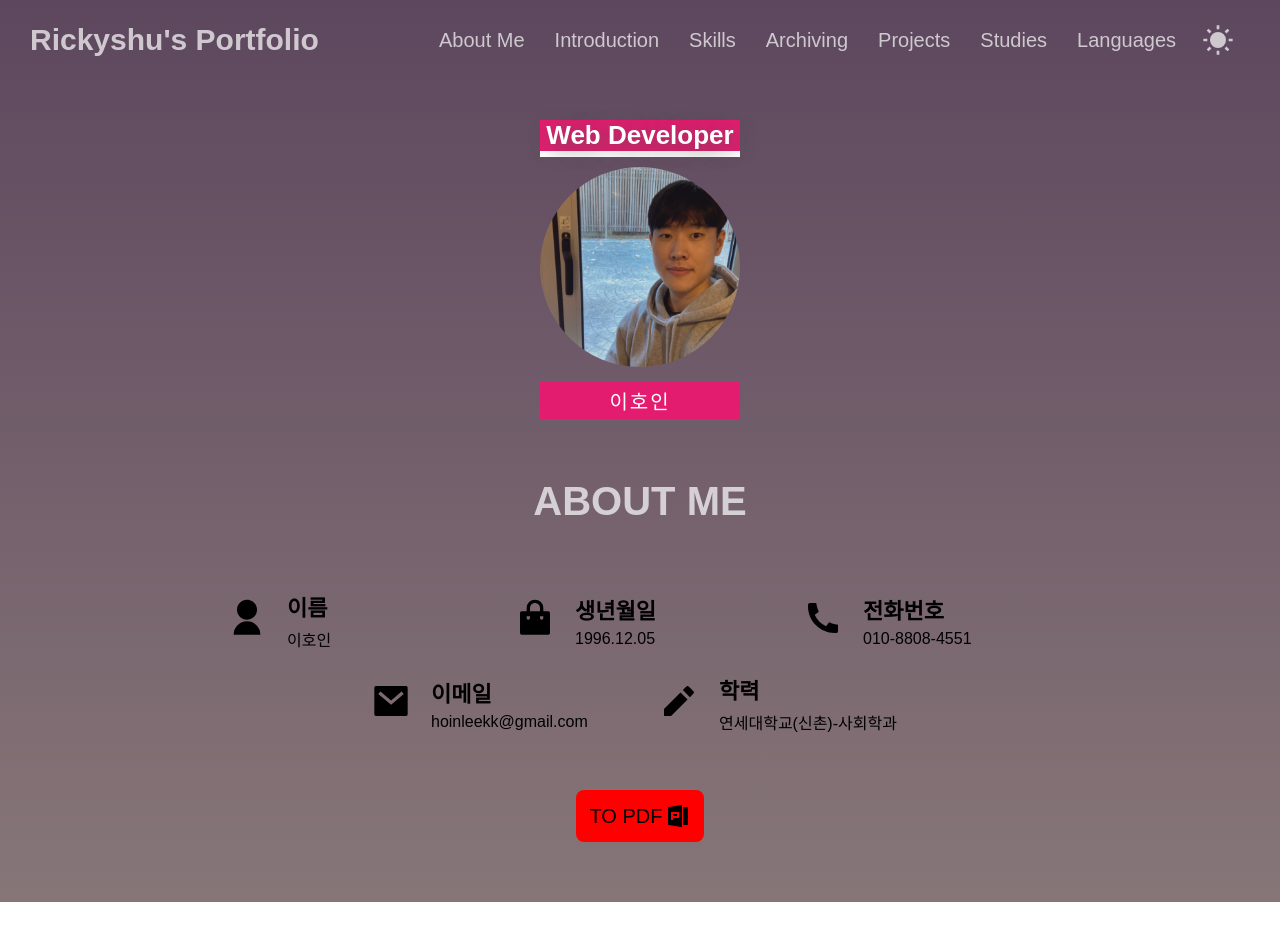
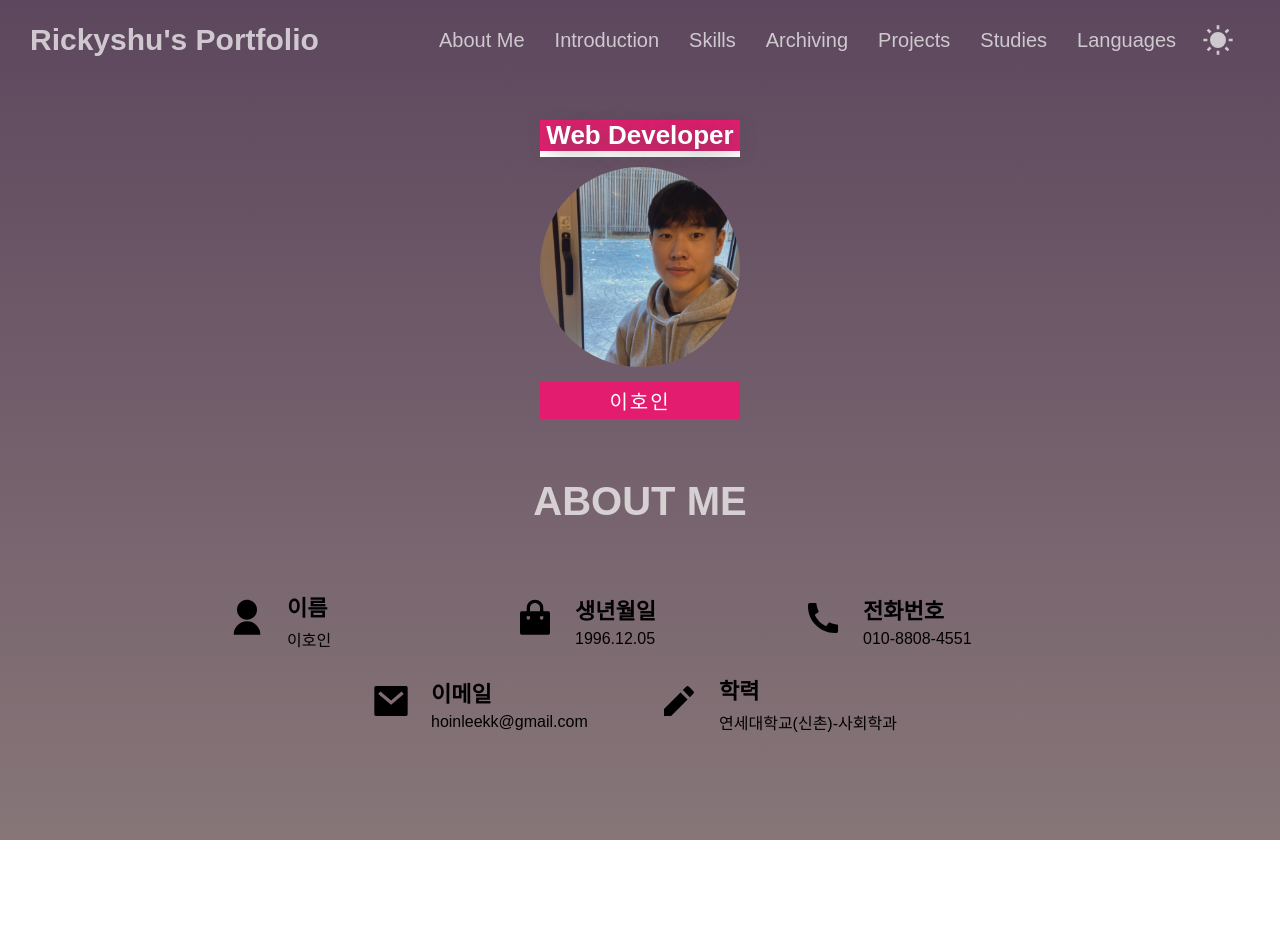
Before and after one commit to rickyshu/resume, a React (Vite) app: page / in a window 1280 px wide. Shown: the top 952 px of the page. Built offline with nearby package versions, Linux system fonts and the light colour scheme; no server answers.

Commit message:
fix PDF 변환 기능 제거

```diff
--- a/src/component/Info/Info.tsx
+++ b/src/component/Info/Info.tsx
@@ -14,18 +14,6 @@ import { UserContactInfo } from "../../types/index";
 import ContactCard from "./ContactCard";
 
 function Info() {
-  // pdf로 변환
-  const convertToPDF = () => {
-    const title = window.document.title;
-
-    window.addEventListener("afterprint", () => {
-      window.document.title = title;
-    });
-
-    window.document.title = "　";
-    window.print();
-  };
-
   return (
     <S.Container>
       <S.Wrapper>
@@ -42,10 +30,6 @@ function Info() {
             })}
           </S.RightUserInfo>
         </S.ContactInfo>
-        <S.ConvertToPdf onClick={convertToPDF}>
-          <span>TO PDF</span>
-          <S.PdfIcon />
-        </S.ConvertToPdf>
       </S.Wrapper>
     </S.Container>
   );
```
